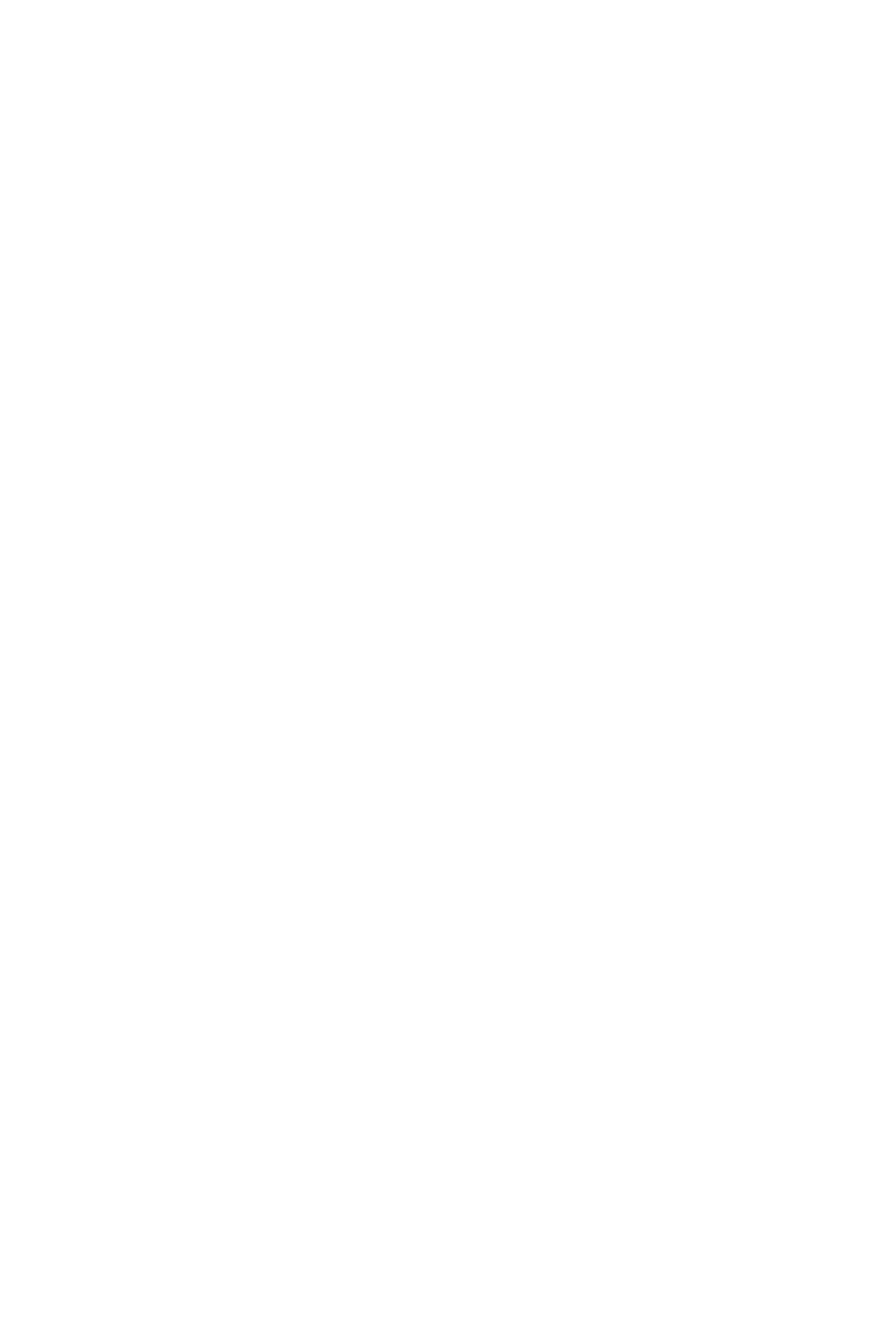
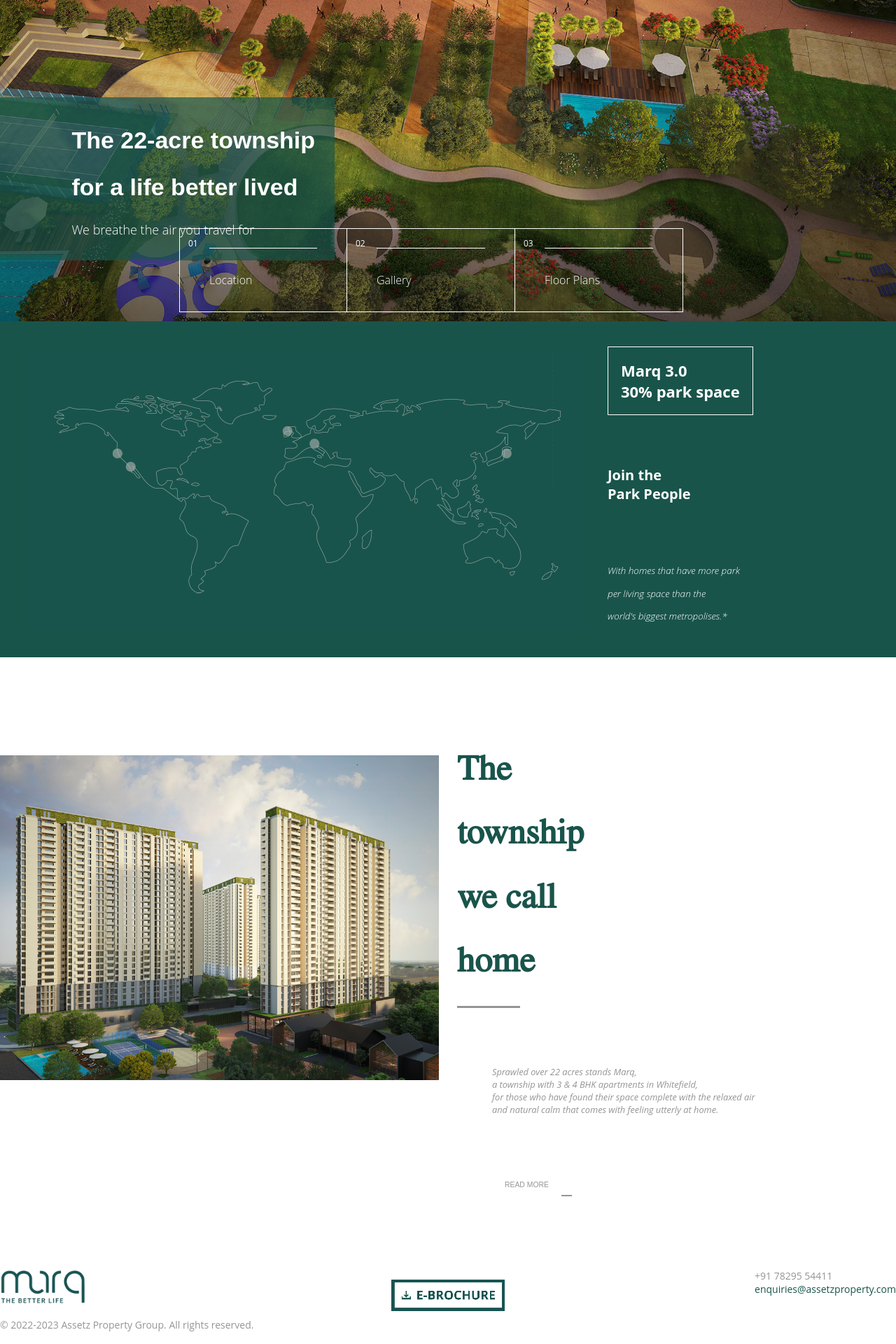
Before and after one commit to bharathsampangi/assetz-marq3, a Next.js app: page / in a window 1280 px wide. Shown: the part 257-2177 px from the top of the page at 70% size. Before the commit the page ends 800 px from the top, so only its background shows below. Built offline with nearby package versions, Linux system fonts and the light colour scheme.

Commit message:
added hero

```diff
--- /dev/null
+++ b/components/common/Footer.js
@@ -0,0 +1,28 @@
+import React from "react"
+import styles from "./styles/Footer.module.css"
+
+const Footer = () => {
+    return (
+        <footer className={styles.footer}>
+            <div className={styles.footerOne}>
+                <div className={styles.footerColumn1}>
+                    <img src="./images/marq-footer-logo.png" alt="Footer" />
+                </div>
+                <div className={styles.footerColumn2}>
+                    <img src="./images/EBrochureDownload-Button.png" alt="E-Brochure" />
+                </div>
+                <div className={styles.footerColumn3}>
+                    <p>
+                        +91 78295 54411<br/>
+                        <span className={styles.email}>enquiries@assetzproperty.com</span>
+                    </p>
+                </div>
+            </div>
+            <div className={styles.footerTwo}>
+                &copy; 2022-2023 Assetz Property Group. All rights reserved.
+            </div>
+        </footer>
+    )
+}
+
+export default Footer
--- a/components/common/Navigation.js
+++ b/components/common/Navigation.js
@@ -8,10 +8,10 @@
                 <img src="/images/Assetz-header-logo.png" alt="Assetz Marq" className={styles.logo}/>
                 <ul>
                     <li className={styles.link}>About</li>
-                    <li className={styles.link} onClick={() => scrollTo('township')}>The Township</li>
+                    <li className={styles.link}>The Township</li>
                     <li className={styles.link}>The Park</li>
                     <li className={styles.link}>Amenities</li>
-                    <li className={styles.link} onClick={() => scrollTo('contact')}>Contact</li>
+                    <li className={styles.link}>Contact</li>
                 </ul>
             </nav>
             <img src="/images/marq-footer-logo.png" alt="Assetz Marq" className={styles.logoHeader} />
--- /dev/null
+++ b/components/common/styles/Footer.module.css
@@ -0,0 +1,54 @@
+.footer {
+    max-width: 1400px;
+    margin: 0 auto;
+    padding-bottom: calc(10px + 1vmin);
+}
+
+.footerOne {
+    display: grid;
+    grid-template-columns: 1fr;
+    grid-template-rows: repeat(3, 1fr);
+    color: var(--color-light-gray);
+}
+
+.footerColumn1 {
+    justify-self: center;
+}
+
+.footerColumn2 {
+    justify-self: center;
+}
+
+.footerColumn3 {
+    justify-self: center;
+}
+
+.footerColumn1 > img {
+    height: 80px;
+}
+
+.email {
+    color: var(--color-primary-dark);
+}
+
+.footerTwo {
+    color: var(--color-light-gray);
+}
+
+@media screen and (min-width: 600px) {
+    .footerOne {
+        grid-template-columns: repeat(3, 1fr);
+        grid-template-rows: 1fr;
+    }
+    .footerColumn1 {
+        justify-self: flex-start;
+    }
+    .footerColumn2 {
+        grid-column: 2 / span 1;
+        justify-self: center;
+        align-self: flex-end;
+    }
+    .footerColumn3 {
+        justify-self: flex-end;
+    }
+}
--- /dev/null
+++ b/components/hero/Hero.js
@@ -0,0 +1,52 @@
+import React from "react"
+import styles from "./styles/Hero.module.css"
+
+const Hero = () => {
+    return (
+        <>
+            <section className={styles.hero}>
+                <div className={styles.heroText}>
+                    <h1>The 22-acre township</h1>
+                    <h1>for a life better lived</h1>
+                    <p>We breathe the air you travel for</p>
+                </div>
+                <div className={styles.boxContainer}>
+                    <div className={styles.box}>
+                        <span className={styles.number}>01</span>
+                        <p>Location</p>
+                    </div>
+                    <div className={styles.box}>
+                        <span className={styles.number}>02</span>
+                        <p>Gallery</p>
+                    </div>
+                    <div className={styles.box}>
+                        <span className={styles.number}>03</span>
+                        <p>Floor Plans</p>
+                    </div>
+                </div>
+            </section>
+            <section className={styles.hero2Container}>
+                <div className={styles.hero2}>
+                    <img className={styles.hero2Image} src="/images/green-worldmap.jpg" alt="Map" />
+                    <div className={styles.hero2TextContainer}>
+                        <div className={styles.hero2Text1}>
+                            <span>Marq 3.0</span><br/>
+                            <span>30% park space</span>
+                        </div>
+                        <div className={styles.hero2Text2}>
+                            <span>Join the</span><br/>
+                            <span>Park People</span>
+                        </div>
+                        <div className={styles.hero2Text3}>
+                            <p>With homes that have more park</p>
+                            <p>per living space than the</p>
+                            <p>world's biggest metropolises.*</p>
+                        </div>
+                    </div>
+                </div>
+            </section>
+        </>
+    )
+}
+
+export default Hero
--- /dev/null
+++ b/components/hero/styles/Hero.module.css
@@ -0,0 +1,143 @@
+.hero {
+    background-image: url("/images/Marq-banner_1920x1077-1.jpg");
+    background-repeat: no-repeat;
+    background-size: cover;
+    min-height: 80vh;
+    position: relative;
+}
+
+.heroText {
+    color: #fff;
+    background-color: rgba(25,84,75,0.7);
+    padding: 1rem 2rem 1rem 8%;
+    position: absolute;
+    top: 50%;
+}
+
+.heroText h1{
+    font-family: 'Archivo', sans-serif;
+    font-size: calc(10px + 3vmin);
+    text-rendering: optimizeLegibility;
+}
+
+.heroText p{
+    font-size: calc(10px + 1vmin);
+    font-weight: 300;
+}
+
+.boxContainer {
+    display: none;
+}
+
+.hero2Container {
+    background-color: var(--color-primary-dark);
+}
+
+.hero2 {
+    max-width: 1200px;
+    margin: 0 auto;
+    min-height: 60vh;
+    display: grid;
+    grid-template-columns: repeat(3, 1fr);
+}
+
+.hero2Image {
+    align-self: center;
+    max-width: 100%;
+    height: auto;
+    grid-column: 1 / span 2;
+}
+
+.hero2TextContainer {
+    color: #fff;
+    display: flex;
+    flex-direction: column;
+    align-items: flex-start;
+    justify-content: space-around;
+}
+
+.hero2Text1 {
+    border: 1px solid #fff;
+    padding: calc(10px + 1vmin);
+}
+
+.hero2Text1 span {
+    font-weight: bold;
+    font-size: calc(10px + 1.5vmin);
+}
+
+.hero2Text2 span {
+    font-weight: bold;
+    font-size: calc(10px + 2.5vmin);
+}
+
+.hero2Text2 span {
+    font-size: calc(10px + 1.25vmin);
+    font-weight: bold;
+}
+
+.hero2Text3 p {
+    font-size: calc(10px + .45vmin);
+    font-style: italic;
+    font-weight: 300;
+}
+
+@media screen and (min-width: 769px) {
+    .boxContainer {
+        position: absolute;
+        bottom: 2%;
+        left: 20%;
+        color: #fff;
+        display: flex;
+    }
+
+    .box {
+        border: 1px solid #fff;
+        padding: calc(10px + 1vmin) calc(10px + 4vmin);
+        height: 15vmin;
+        width: 30vmin;
+        max-height: 150px;
+        max-width: 350px;
+        display: flex;
+        flex-direction: column;
+        justify-content: flex-end;
+        position: relative;
+        cursor: pointer;
+    }
+
+    .box p {
+        font-size: calc(10px + .75vmin);
+        font-weight: 300;
+    }
+
+    .box:hover {
+        color: #000;
+        background: #fff;
+    }
+
+    .box:hover::before {
+        border-top: 1px solid #000;
+    }
+
+    .number {
+        position: absolute;
+        top: 10%;
+        left: 5%;
+        font-size: calc(10px + .25vmin);
+    }
+
+    .box:not(:first-child) {
+        border-left: none;
+    }
+
+    .box::before {
+        display: block;
+        content: '';
+        border-top: 1px solid #fff;
+        padding-bottom: calc(10px + 1vmin);
+    }
+
+    .hero2TextContainer {
+        padding-left: 2rem;
+    }
+}
--- /dev/null
+++ b/components/township/Township.js
@@ -0,0 +1,32 @@
+import React from "react"
+import styles from "./styles/Township.module.css"
+
+const Township = () => {
+    return (
+        <section className={styles.township} id="township">
+            <div className={styles.townshipImage}>
+                <img alt="Township" src="/images/TWCH.jpg" />
+            </div>
+            <div className={styles.townshipText}>
+                <div className={styles.header}>
+                    <h1>The</h1>
+                    <h1>township</h1>
+                    <h1>we call</h1>
+                    <h1>home</h1>
+                    <div className={styles.borderBottom}></div>
+                </div>
+                <div className={styles.textBox}>
+                    <p>
+                        Sprawled over 22 acres stands Marq,<br/>
+                        a township with 3 & 4 BHK apartments in Whitefield,<br/>
+                        for those who have found their space complete with the relaxed air<br/>
+                        and natural calm that comes with feeling utterly at home.
+                    </p>
+                    <button className={styles.button}>Read More</button>
+                </div>
+            </div>
+        </section>
+    )
+}
+
+export default Township
--- /dev/null
+++ b/components/township/styles/Township.module.css
@@ -0,0 +1,71 @@
+.township {
+    display: flex;
+    gap: calc(10px + 2vmin);
+    margin: calc(10px + 10vmin) 0;
+}
+
+.townshipImage {
+    flex: 1;
+    padding-top: calc(10px + 5vmin);
+}
+
+.townshipImage img {
+    width: 100%;
+    max-width: 100%;
+}
+
+.townshipText {
+    flex: 1;
+    display: flex;
+    flex-direction: column;
+}
+
+.header {
+    color: var(--color-primary-dark);
+}
+
+.header h1 {
+    font-size: calc(10px + 5vmin);
+    line-height: calc(10px + 5vmin);
+    font-family: 'NimbusRomNo9L';
+}
+
+.borderBottom {
+    margin-top: calc(10px + 3vmin);
+    background: #959595;
+    height: 3px;
+    width: 90px;
+}
+
+.textBox {
+    color: #959595;
+    padding-left: calc(10px + 5vmin);
+}
+
+.textBox p {
+    padding-top: calc(10px + 7.5vmin);
+    font-size: calc(10px + .35vmin);
+    font-style: italic;
+}
+
+.button {
+    margin-top: calc(10px + 7.5vmin);
+    font-size: calc(10px + .05vmin);
+    border: none;
+    color: #959595;
+    background-color: #fff;
+    text-transform: uppercase;
+    position: relative;
+    padding: calc(10px + .05vmin) calc(10px + 1vmin);
+    cursor: pointer;
+}
+
+.button::after {
+    position: absolute;
+    bottom: 0%;
+    left: 100%;
+    display: block;
+    content: "";
+    width: 15px;
+    border-bottom: 2px solid #959595;
+}
--- a/pages/index.js
+++ b/pages/index.js
@@ -1,12 +1,14 @@
 import Head from 'next/head'
-import Image from 'next/image'
+import Footer from '../components/common/Footer'
 import Navigation from '../components/common/Navigation'
+import Hero from '../components/hero/Hero'
+import Township from '../components/township/Township'
 
 export default function Home() {
   return (
     <div>
       <Head>
-        <title>Create Next App</title>
+        <title>Assetz Marq</title>
         <meta name="description" content="Generated by create next app" />
         <link rel="icon" href="/favicon.ico" />
       </Head>
@@ -14,8 +16,11 @@
       <Navigation />
 
       <main>
+        <Hero />
+        <Township />
+      </main>
 
-      </main>
+      <Footer />
     </div>
   )
 }
--- a/styles/globals.css
+++ b/styles/globals.css
@@ -2,8 +2,6 @@
 body {
   padding: 0;
   margin: 0;
-  font-family: -apple-system, BlinkMacSystemFont, Segoe UI, Roboto, Oxygen,
-    Ubuntu, Cantarell, Fira Sans, Droid Sans, Helvetica Neue, sans-serif;
 }
 
 a {
@@ -15,6 +13,31 @@
   box-sizing: border-box;
 }
 
+:root {
+  --color-primary-dark: #19544b;
+  --color-light-gray: #959595;
+}
+
+html, body {
+  font-family: 'Open Sans', sans-serif ;
+}
+
+html {
+  font-size: 62.5%;
+  min-width: 100%;
+  scroll-behavior: smooth;
+}
+
+@media screen and (min-width: 900px) {
+  html {
+      font-size: 87.5%;
+  }
+}
+
+.pb-sm {
+  padding-bottom: 1rem;
+}
+
 /* @media (prefers-color-scheme: dark) {
   html {
     color-scheme: dark;
@@ -24,3 +47,10 @@
     background: black;
   }
 } */
+
+@font-face {
+  src: url("/public/fonts/NimbusRomNo9L.ttf");
+  font-family: 'NimbusRomNo9L';
+  font-weight: 400;
+  font-style: normal;
+}
```
Also changed, not shown: public/fonts/NimbusRomNo9L.ttf (added).
